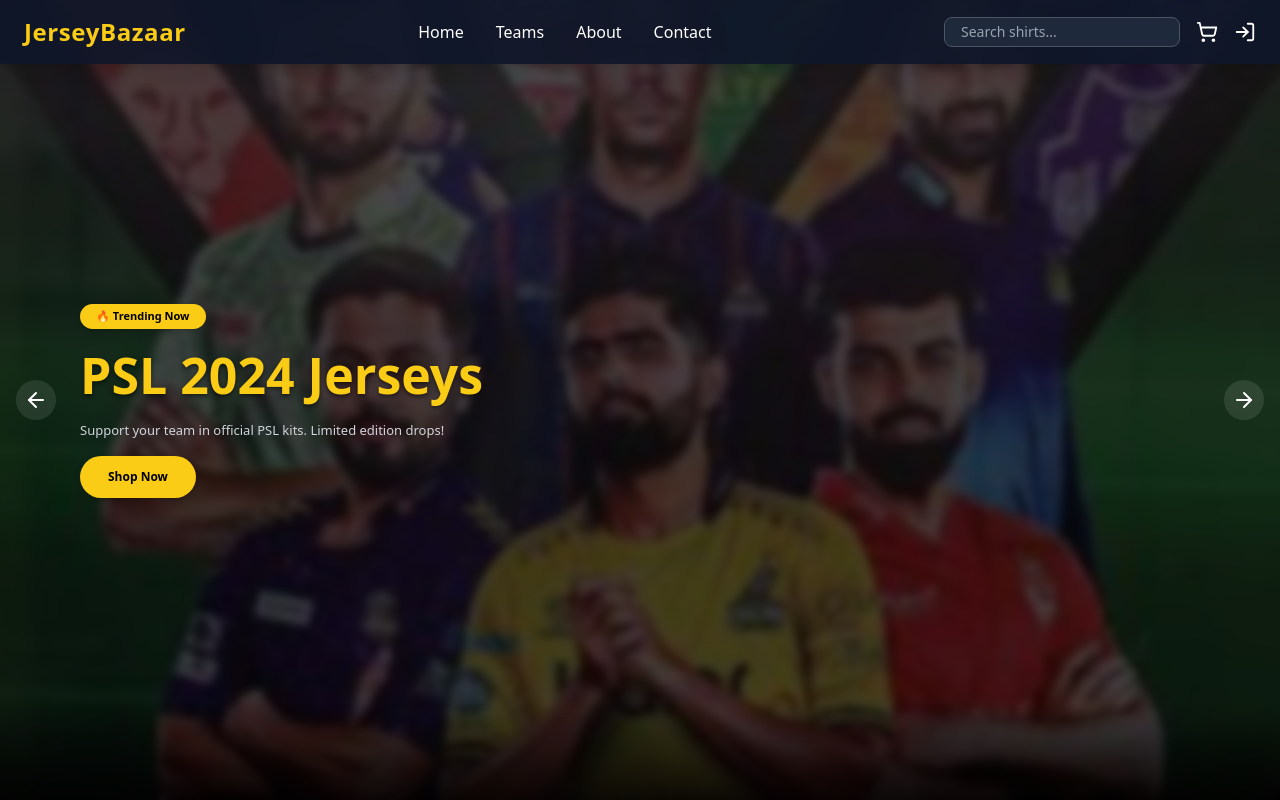
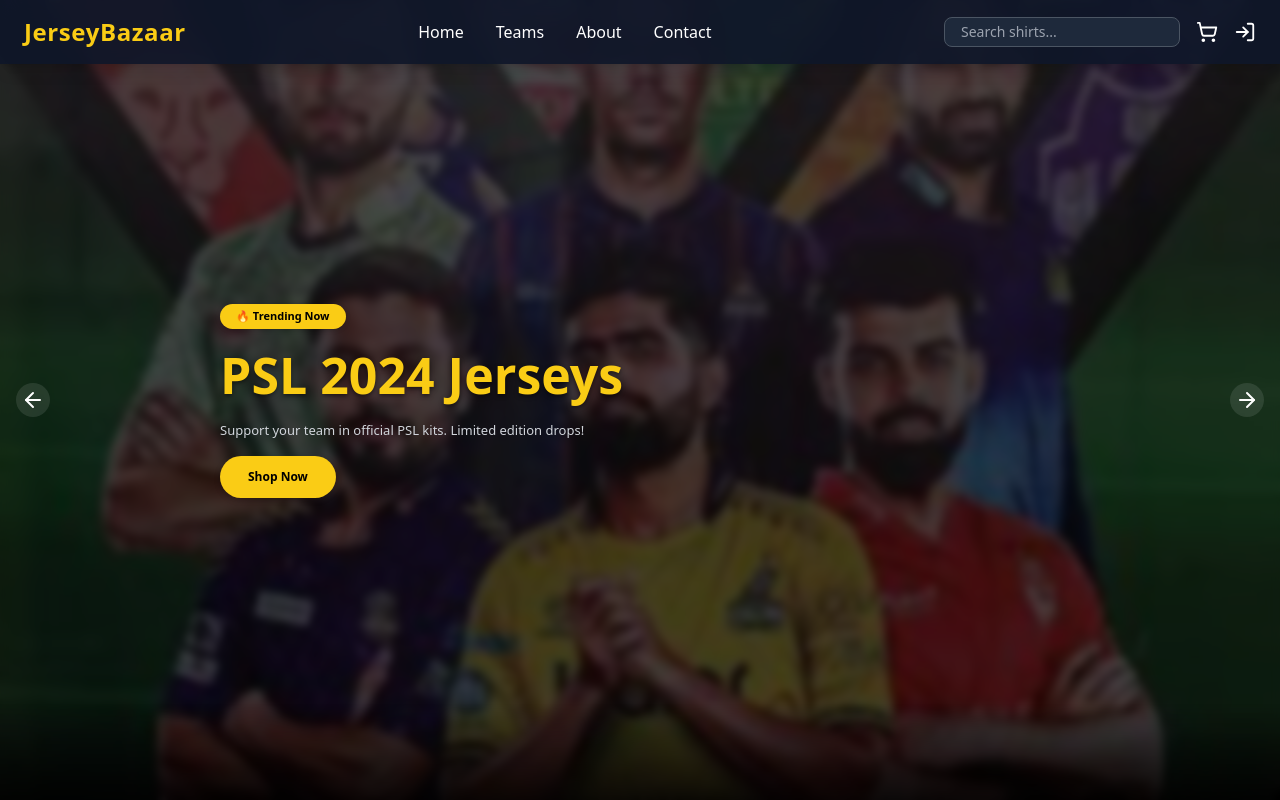
Before and after one commit to AbdulRehman817/cricket-jersey-store, a React (Vite) app: page / in a window 1280 px wide. Shown: the top 800 px of the page. Built offline with nearby package versions, Linux system fonts and the light colour scheme.

Commit message:
route changed

```diff
--- a/src/main.jsx
+++ b/src/main.jsx
@@ -44,10 +44,10 @@
       { path: "/teams", element: <Teams /> },
       { path: "/teams/:teamName", element: <TeamShirts /> },
       { path: "*", element: <h1>404 - Not Found</h1> },
+      { path: "/login", element: <Login /> },
+      { path: "/signup", element: <Signup /> },
     ],
   },
-  { path: "/Login", element: <Login /> },
-  { path: "/Signup", element: <Signup /> },
 ]);
 
 createRoot(document.getElementById("root")).render(
--- a/src/pages/hero.css
+++ b/src/pages/hero.css
@@ -27,7 +27,7 @@
   height: 100%;
   max-width: 1200px;
   margin: 0 auto;
-  padding: 0 40px;
+  padding: 0 180px;
   display: flex;
   flex-direction: column;
   justify-content: center;
@@ -87,7 +87,7 @@
   transform: translateY(-50%);
   z-index: 30;
   background-color: rgba(255, 255, 255, 0.1);
-  padding: 8px;
+  padding: 5px;
   border-radius: 9999px;
   cursor: pointer;
   transition: background 0.3s;
```
